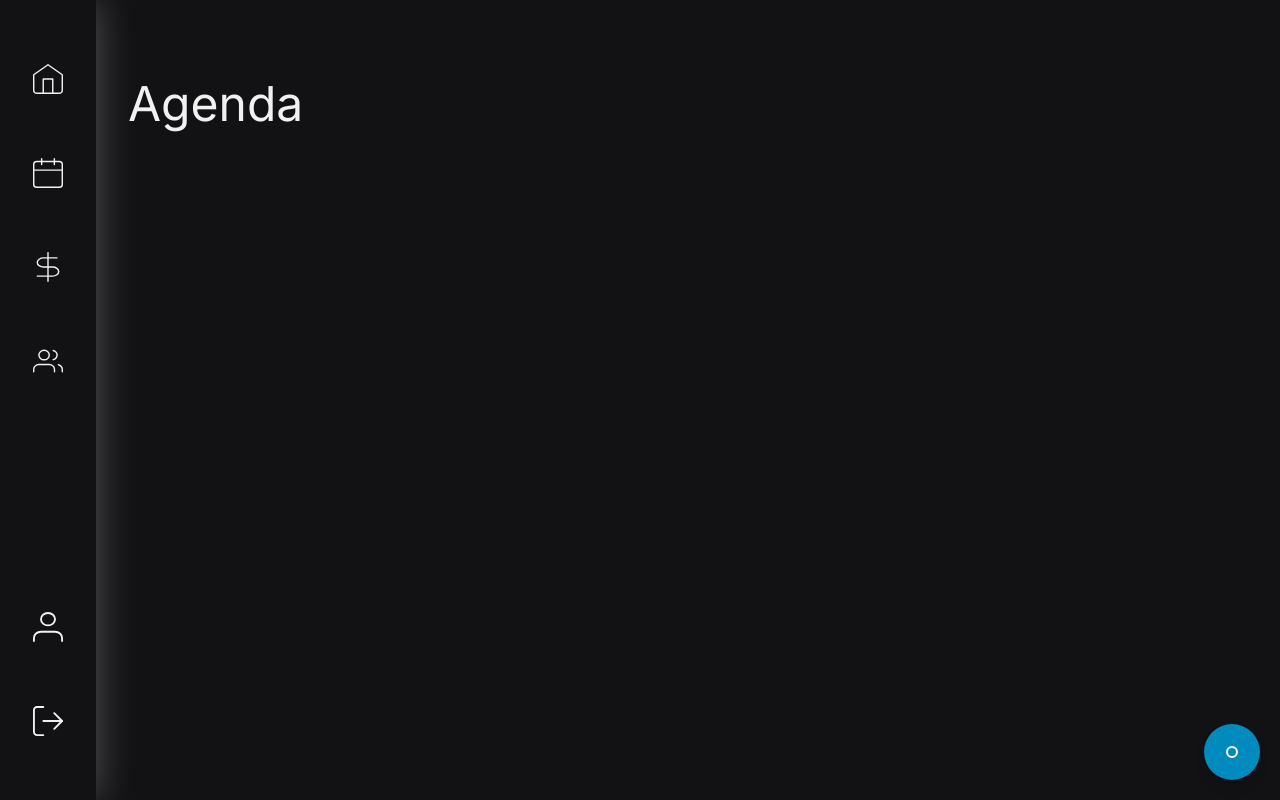
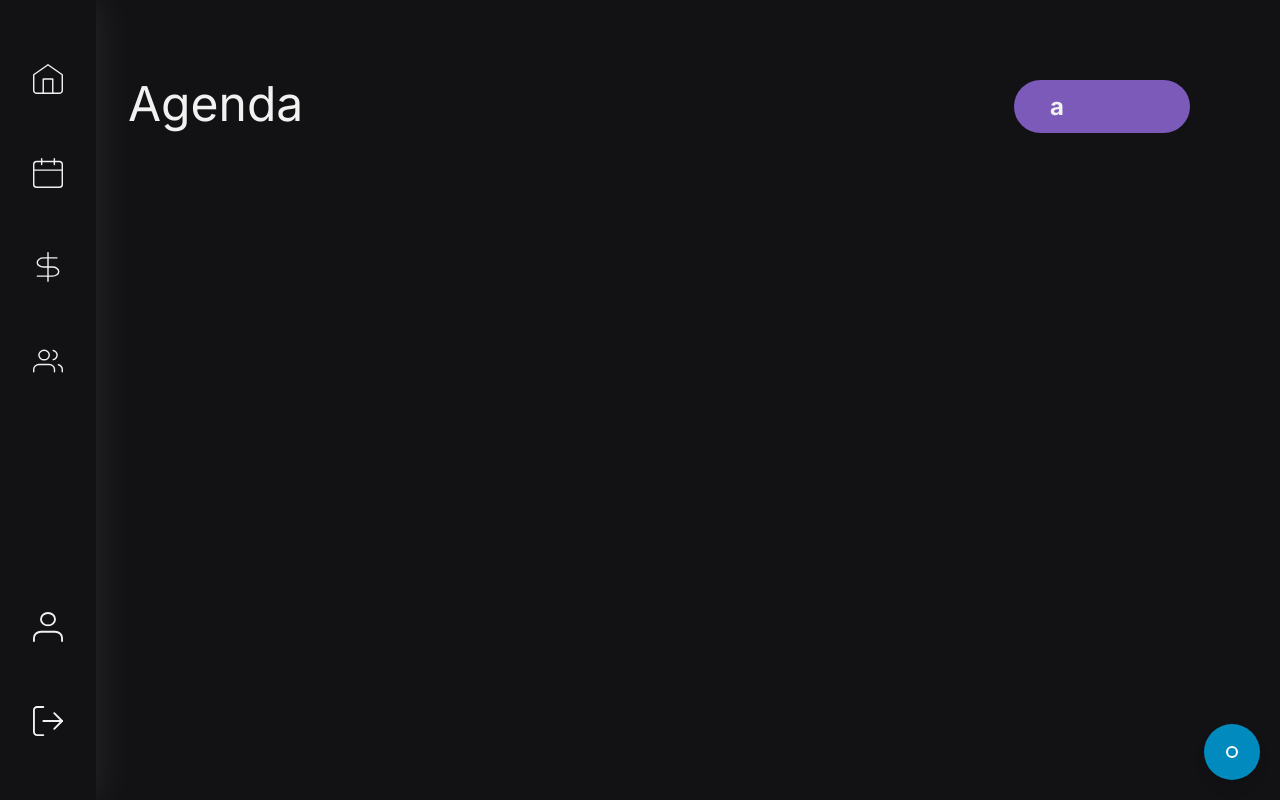
Before and after one commit to Melancia-Salgada/psico-frontend, a React (Vite) app in the folder easypsi/: page /agenda in a window 1280 px wide. Built offline with nearby package versions, Linux system fonts and the light colour scheme.

Commit message:
ajustes titulo

```diff
--- a/easypsi/src/components/Sidebar.jsx
+++ b/easypsi/src/components/Sidebar.jsx
@@ -3,7 +3,7 @@ import React from 'react'
 const Sidebar = () => {
   return (
     <div>
-      <div className='fixed top-0 left-0 w-24 h-screen drop-shadow-[0_0_20px_rgba(241,241,241,0.3)]'>
+      <div className='fixed top-0 left-0 w-24 h-screen drop-shadow-[0_0_20px_rgba(241,241,241,0.1)]'>
         <div className='h-full bg-preto-darkmode'>
           <div className='flex flex-col justify-between h-full'>
 
--- a/easypsi/src/components/Titulo.jsx
+++ b/easypsi/src/components/Titulo.jsx
@@ -1,13 +1,23 @@
-import React from 'react'
+import React from 'react';
 
-const Titulo = (props) => {
+const Titulo = ({ showButton = true, children }) => {
   return (
     <div>
-        <div className='mt-20'>
-            <span className='text-5xl'>{props.children}</span>
+      <div className='flex justify-between mt-20'>
+        <div className=''>
+          <span className='text-5xl'>{children}</span>
         </div>
+
+        {showButton && (
+          <div>
+            <button className='bg-roxo text-branco-whitemode text-2xl rounded-full flex items-center w-44 h-[53px] justify-between pl-9 pr-9 font-bold'>
+              a
+            </button>
+          </div>
+        )}
+      </div>
     </div>
-  )
+  );
 }
 
-export default Titulo
+export default Titulo;
--- a/easypsi/src/components/WhiteMode.jsx
+++ b/easypsi/src/components/WhiteMode.jsx
@@ -1,20 +1,21 @@
 import React, { useState } from 'react';
 
-const WhiteMode = () => {
+const WhiteMode = ({ onToggle }) => {
   const [whiteMode, setWhiteMode] = useState(false);
 
   const toggleWhiteMode = () => {
     setWhiteMode(!whiteMode);
+    onToggle(!whiteMode); // Notify the parent component about the toggle
   };
 
   return (
     <div>
-      {/* Conteúdo da página */}
       <div className="fixed bottom-5 right-5">
         <button
           onClick={toggleWhiteMode}
-          className="w-14 h-14 bg-azul rounded-full flex items-center justify-center shadow-lg">
-          {/* Ícone do botão */}
+          className="w-14 h-14 bg-azul rounded-full flex items-center justify-center shadow-lg"
+        >
+          {/* Icon for the button */}
           <svg
             xmlns="http://www.w3.org/2000/svg"
             viewBox="0 0 24 24"
@@ -23,7 +24,8 @@ const WhiteMode = () => {
             strokeWidth="2"
             strokeLinecap="round"
             strokeLinejoin="round"
-            className="w-6 h-6 text-white">
+            className="w-6 h-6 text-white"
+          >
             <circle cx="12" cy="12" r="5" />
           </svg>
         </button>
--- a/easypsi/src/views/Agenda.jsx
+++ b/easypsi/src/views/Agenda.jsx
@@ -8,7 +8,7 @@ const Agenda = () => {
     <div>
         <Sidebar/>
         <div className='container-dash'>
-            <Titulo>Agenda</Titulo>
+            <Titulo showButton={true}>Agenda</Titulo>
         </div>
         <WhiteMode/>
     </div>
--- a/easypsi/src/views/Financeiro.jsx
+++ b/easypsi/src/views/Financeiro.jsx
@@ -8,7 +8,7 @@ export const Financeiro = () => {
     <div>
         <Sidebar/>
         <div className='container-dash'>
-            <Titulo>Financeiro</Titulo>
+            <Titulo showButton={false}>Financeiro</Titulo>
         </div>
         <WhiteMode/>
     </div>
--- a/easypsi/src/views/Home.jsx
+++ b/easypsi/src/views/Home.jsx
@@ -8,7 +8,7 @@ const Home = () => {
     <div>
         <Sidebar/>
         <div className='container-dash'>
-            <Titulo>Home</Titulo>
+          <Titulo showButton={false}>Olá, Nome</Titulo>
         </div>
         <WhiteMode/>
     </div>
--- a/easypsi/src/views/Pacientes.jsx
+++ b/easypsi/src/views/Pacientes.jsx
@@ -8,6 +8,7 @@ import List from '../components/Lista/List';
 const Pacientes = () => {
   const headers = ['Paciente', 'Horário', 'Próxima consulta', 'Atividade'];
   const [data, setData] = useState([]);
+  const [whiteMode, setWhiteMode] = useState(false); // State to manage white mode
 
   useEffect(() => {
     const fetchData = async () => {
@@ -25,14 +26,14 @@ const Pacientes = () => {
   }, []);
 
   return (
-    <div>
+    <div className={whiteMode ? 'white-mode' : ''}> {/* Apply class based on whiteMode */}
       <Sidebar />
       <div className='container-dash'>
-        <Titulo>Pacientes</Titulo>
+        <Titulo showButton={false}>Pacientes</Titulo>
         <Pesquisa showButton={true} />
         <List headers={headers} data={data} />
       </div>
-      <WhiteMode />
+      <WhiteMode onToggle={setWhiteMode} /> {/* Pass the toggle function to WhiteMode */}
     </div>
   );
 };
```
